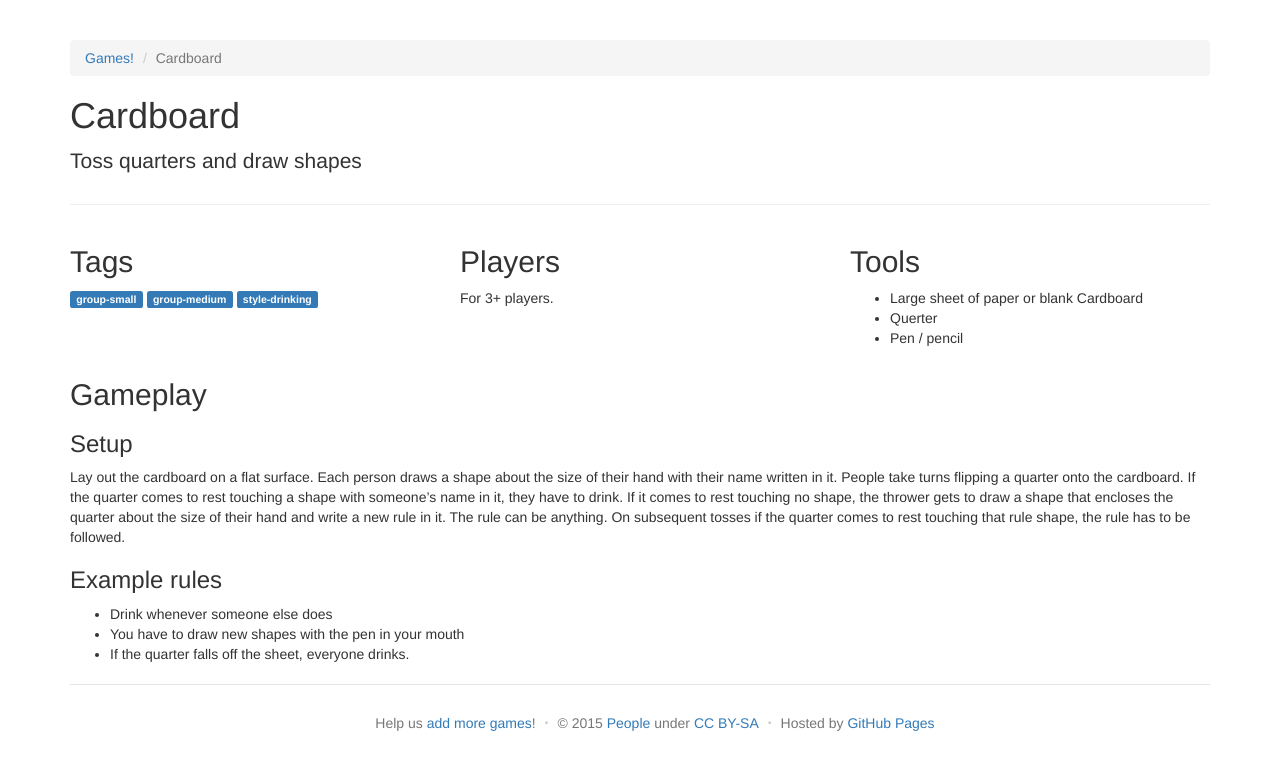
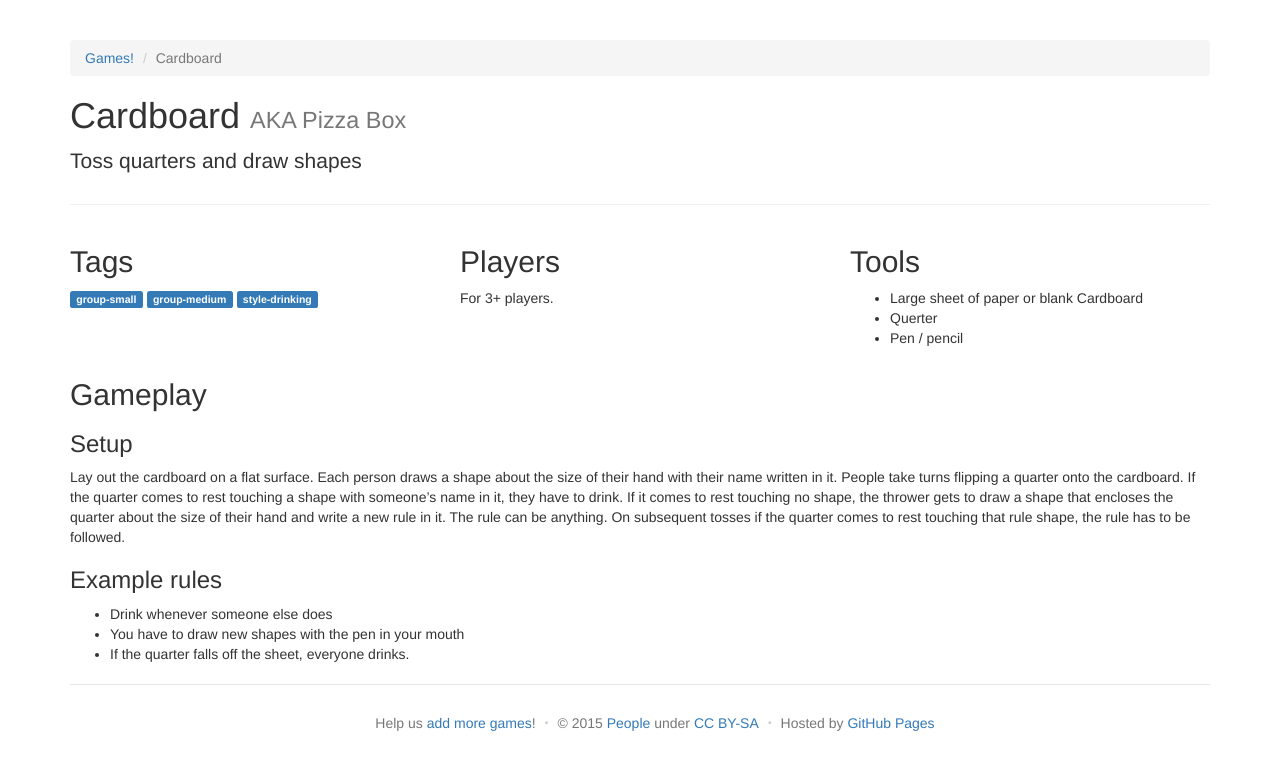
Before and after one commit to davidselassie/games, a Jekyll site: the page built from _posts/2014-12-18-cardboard.md, in a window 1280 px wide. Shown: the top 770 px of the page. Built offline with Jekyll 4.4.1, drawn with Linux system fonts in a browser that asks for light colours.

Commit message:
Adds Pizza Box altname.

```diff
--- a/_posts/2014-12-18-cardboard.md
+++ b/_posts/2014-12-18-cardboard.md
@@ -1,5 +1,7 @@
 ---
 title: Cardboard
+alttitles:
+  - Pizza Box
 tags: group-small group-medium style-drinking
 
 oneliner: Toss quarters and draw shapes
```
